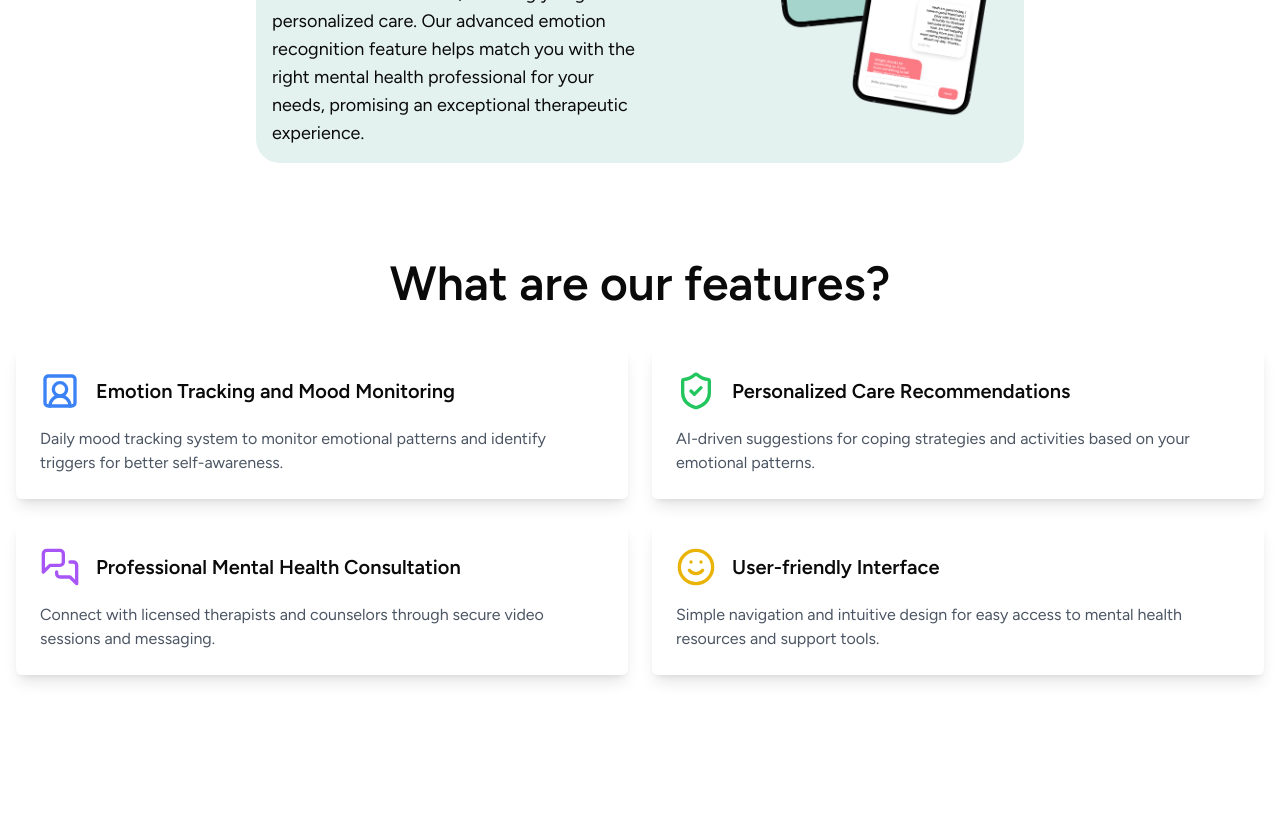
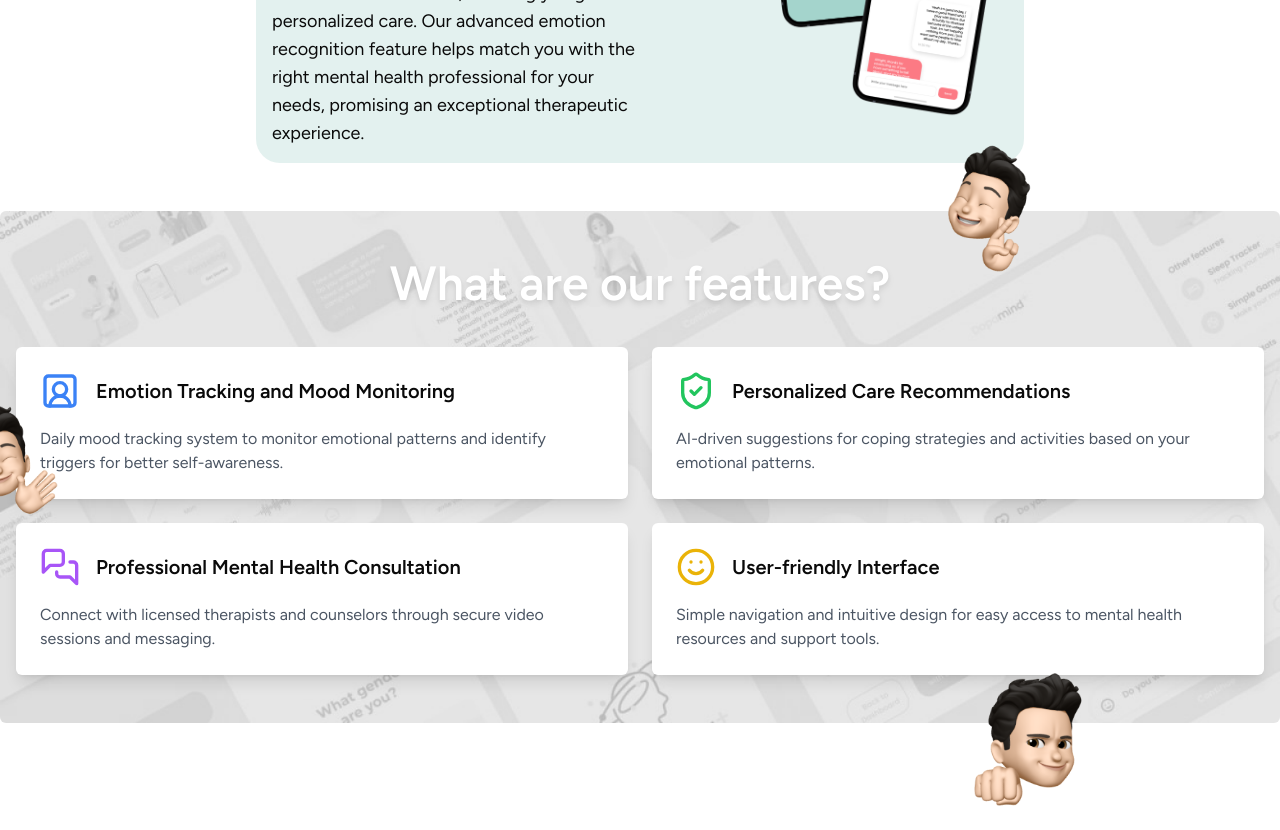
Before and after one commit to Brilliahib/dopamind, a Next.js app: page / in a window 1280 px wide. Shown: the part 1080-1910 px from the top of the page. Before the commit the page ends 1803 px from the top, so only its background shows below. Built offline with nearby package versions, Linux system fonts and the light colour scheme.

Commit message:
feat: feature fix maybe

```diff
--- a/components/organism/home/features.tsx
+++ b/components/organism/home/features.tsx
@@ -7,13 +7,30 @@ import {
 
 import Image from "next/image";
 import head from "/public/images/head.png";
+import features from "/public/images/features.png";
 
 export default function Features() {
   return (
-    <div className="container mx-auto px-4 py-12">
-      <h1 className="text-5xl font-semibold text-center mb-10">
+    <div
+      className="relative container rounded-md mx-auto px-4 py-12 bg-cover bg-center"
+      style={{
+        backgroundImage: `url(${features.src})`,
+        backgroundSize: "cover",
+        backgroundRepeat: "no-repeat",
+        backgroundPosition: "center",
+      }}
+    >
+      {/* Decorative Head Image */}
+      <div className="absolute -top-20 -left-20">
+        <Image src={head} alt="Head decoration" width={1200} height={1200} />
+      </div>
+
+      {/* Title */}
+      <h1 className="text-5xl font-semibold text-center text-white drop-shadow-md mb-10">
         What are our features?
       </h1>
+
+      {/* Feature Grid */}
       <div className="grid grid-cols-2 gap-6">
         <div className="bg-white rounded-md shadow-lg space-y-4 p-6">
           <div className="flex items-center space-x-4">
```
